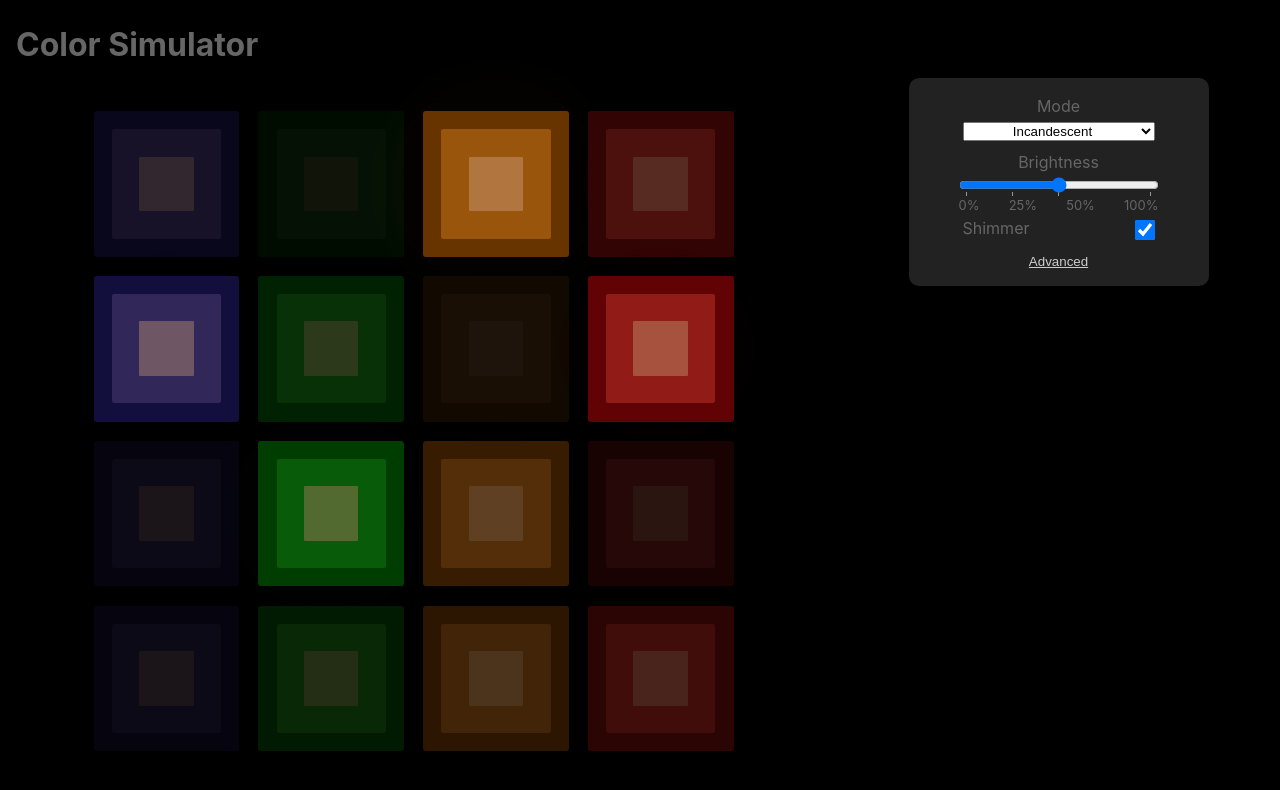
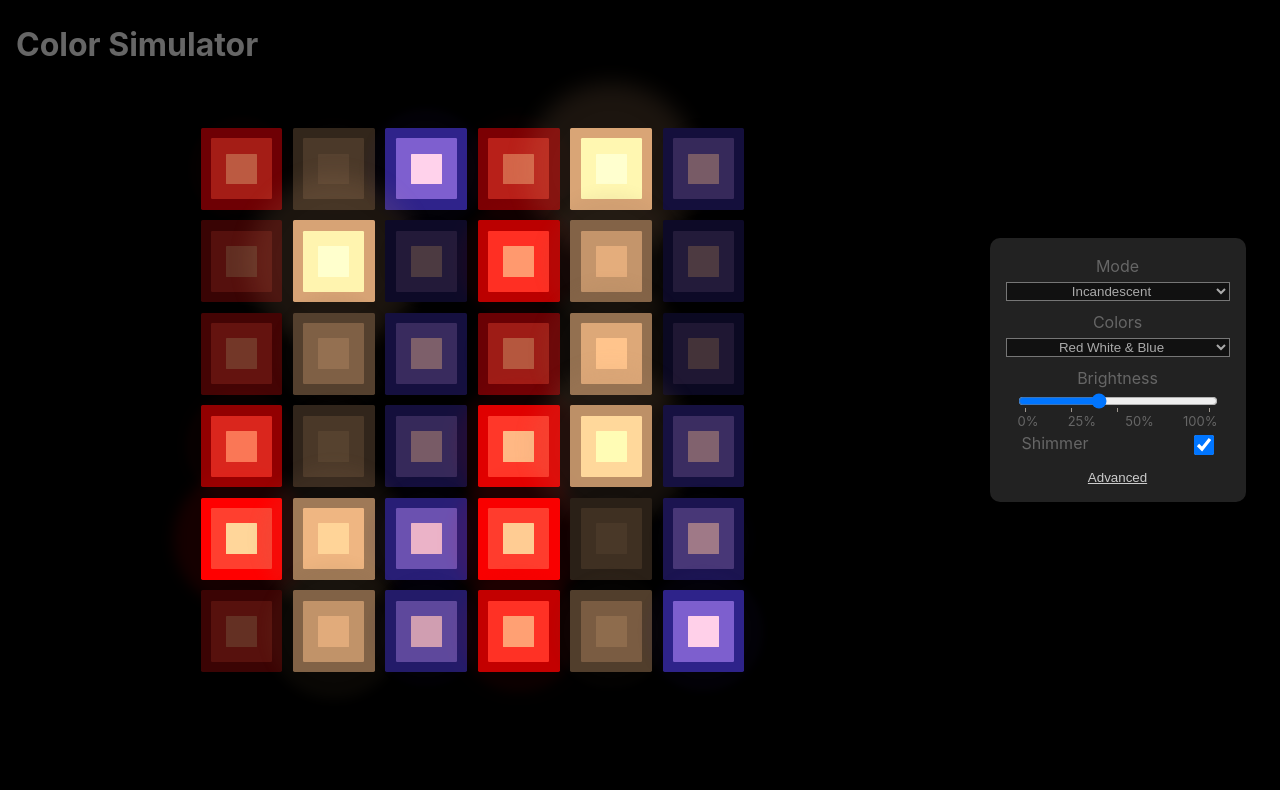
Before and after one commit to nickgerlock/Color-Simulator-Svelte, a Svelte app: page / in a window 1280 px wide. Shown: the top 790 px of the page. Built offline with nearby package versions, Linux system fonts and the light colour scheme.

Commit message:
Many improvements. Color selection.

```diff
--- a/src/App.svelte
+++ b/src/App.svelte
@@ -1,6 +1,8 @@
 <script lang="ts">
   import ColorControls from './color_controls.svelte';
+  import type { ColorOptionKey } from './color_options';
   import ColorSimulator from './color_simulator.svelte';
+    import { color } from './lib/color';
   import { BloomRange, BrightnessRange, ColorTemperatureRange, FilterStrengthRange, GlowPeriodRange } from './lib/ranges';
 
   let brightness: number = BrightnessRange.default;
@@ -9,6 +11,7 @@
   let glow: boolean = true;
   let glowPeriod: number = GlowPeriodRange.default;
   let ledMode: boolean = false;
+  let colorOption: ColorOptionKey = 'red_white_and_blue';
 </script>
 
 <div class="page">
@@ -18,13 +21,15 @@
 
   <div class="content">
     <div class="color_simulator_container">
-      <ColorSimulator brightness={brightness} colorTemperature={colorTemperature} filterStrength={filterStrength} bloom={bloom} glow={glow} glowPeriod={glowPeriod} ledMode={ledMode}></ColorSimulator>
+      <ColorSimulator brightness={brightness} colorTemperature={colorTemperature} filterStrength={filterStrength} bloom={bloom} glow={glow} glowPeriod={glowPeriod} ledMode={ledMode} colorOption={colorOption}></ColorSimulator>
     </div>
 
     <div class="color_controls_container">
-      <ColorControls bind:brightness={brightness} bind:colorTemperature={colorTemperature} bind:filterStrength={filterStrength} bind:bloom={bloom} bind:glow={glow} bind:glowPeriod={glowPeriod} bind:ledMode={ledMode}></ColorControls>
+      <ColorControls bind:brightness={brightness} bind:colorTemperature={colorTemperature} bind:filterStrength={filterStrength} bind:bloom={bloom} bind:glow={glow} bind:glowPeriod={glowPeriod} bind:ledMode={ledMode} bind:colorOption={colorOption}></ColorControls>
     </div>
   </div>
+
+  <div class="footer"></div>
 </div>
 
 <style>
@@ -50,31 +55,37 @@
   }
 
   .page {
-    height: 98%;
+    box-sizing: border-box;
+    height: 100%;
+    width: 100%;
+    overflow: auto;
     display: flex;
     flex-direction: column;
-    padding-bottom: 1em;
     /* height: 100%; */
     /* margin: 8px;
     padding: 8px; */
   }
   .header {
-    box-sizing: border-box;
     padding: 0px 8px 0px 8px;
     margin: 0px 8px 0px 8px;
-    flex-grow: 0;
-    flex-shrink: 1;
-    flex-basis: 10%;
-    max-height: 10%;
+    height: 6em;
+  }
+
+  .footer {
+    height: 6em;
   }
   .content {
     box-sizing: border-box;
     overflow: visible;
     display: flex;
+    flex-grow: 1;
+    flex-shrink: 1;
+    flex-basis: 100%;
+    /* This is a hack because I can't figure out how to make flex work on this. */
+    max-height: calc(100% - 12em);
     flex-direction: column;
     flex-wrap: wrap;
     justify-content: space-between;
-    height: 100vh;
     gap: 10px;
   }
 
@@ -90,16 +101,27 @@
 
   .color_controls_container {
     box-sizing: border-box;
+    display: flex;
   }
 
-  @media (min-width: 680px) {
+  @media (min-width: 800px) {
     .color_controls_container {
-      min-height: 400px;
+      min-height: 90%;
+      width: 325px;
+    }
+
+    .color_simulator_container {
+      min-height: 90%;
+      width: calc(100% - 335px);
     }
   }
 
-  @media (max-width: 680px) {
+  @media (max-width: 800px) {
     .header {
+      display: none;
+    }
+
+    .footer {
       display: none;
     }
 
--- a/src/color_controls.svelte
+++ b/src/color_controls.svelte
@@ -1,9 +1,12 @@
 <script lang="ts">
-  import type { Preset } from './presets';
+  import type { PresetKey } from './presets';
+  import { getAllColorOptions, type ColorOptionKey } from './color_options';
   import { debounce } from './lib/utils';
   import { BrightnessRange, ColorTemperatureRange, FilterStrengthRange, BloomRange, GlowPeriodRange } from "./lib/ranges";
   import { isPreset, getPreset, getAllPresets, getPresetLabel } from './presets';
   import RangeControl from "./range_control.svelte"
+    import SelectControl from './select_control.svelte';
+    import { color } from './lib/color';
 
   export let brightness: number = BrightnessRange.default;
   export let colorTemperature: number = ColorTemperatureRange.default;
@@ -12,9 +15,19 @@
   export let glow: boolean = false;
   export let ledMode: boolean = false;
   export let glowPeriod: number = GlowPeriodRange.default;
-  export let preset: Preset = "incandescent";
+  export let colorOption: ColorOptionKey = 'christmas';
+
+  export let preset: PresetKey = "incandescent";
 
   let showAdvanced = false;
+
+  function getPresetOptions() {
+    return getAllPresets().map(preset => ({value: preset.key, label: preset.label}));
+  }
+
+  function getColorOptions() {
+    return getAllColorOptions().map(colorOption => ({label: colorOption.label, value: colorOption.key}));
+  }
 
   function setPreset(selectedPreset: string): void {
     if (!isPreset(selectedPreset)) return;
@@ -27,10 +40,10 @@
     filterStrength = settings.filterStrength ?? filterStrength;
     glow = settings.glow ?? glow;
     ledMode = settings.ledMode ?? ledMode;
+    colorOption = settings.colorOption ?? colorOption;
   }
 
   const setGlowPeriod = debounce((e: Event & {currentTarget: EventTarget & HTMLInputElement}) => {
-    debugger
     // @ts-ignore
     const currentGlowPeriod = e[0].target.value
 
@@ -44,18 +57,9 @@
 
 <div class="controls container">
   <div class="basic controls">
-    <div class="mode dropdown control">
-      <div class="wrapper">
-        <label for="mode">Mode</label>
-        <select on:input={(e) => setPreset(e.currentTarget.value)} name="mode">
-          {#each getAllPresets() as preset}
-            <option value={preset}>
-              {getPresetLabel(preset)}
-            </option>
-          {/each}
-        </select>
-      </div>
-    </div>
+    <SelectControl name="mode" label="Mode" options={getPresetOptions()} onChange={setPreset}></SelectControl>
+
+    <SelectControl bind:value={colorOption} name="color_option" label="Colors" options={getColorOptions()}></SelectControl>
 
     <RangeControl bind:value={brightness} name="brightness" label="Brightness" rangeParameters={BrightnessRange}></RangeControl>
 
@@ -95,12 +99,11 @@
 <style>
   .controls.container {
     margin: auto;
-    margin-top: 0px;
     max-width: 300px;
     max-height: 100%;
     display: flex;
     flex-direction: column;
-    overflow: scroll;
+    overflow: auto;
     box-sizing: border-box;
     background-color: #222222;
     border-radius: 10px;
@@ -126,21 +129,6 @@
     margin-top: 1em;
   }
 
-  .dropdown.control label {
-    display: block;
-    width: 100%;
-  }
-
-  .dropdown.control select {
-    display: block;
-    width: 100%;
-    text-align: center;
-  }
-
-  .dropdown.control {
-    margin-bottom: 2em;
-  }
-
   .control .wrapper {
     display: block;
     margin: auto;
@@ -162,10 +150,4 @@
     float: right;
   }
 
-  .control select {
-    margin: auto;
-    position: relative;
-    top: 4px;
-    float: right;
-  }
 </style>
--- /dev/null
+++ b/src/color_options.ts
@@ -0,0 +1,83 @@
+import type { Color } from './lib/color';
+import {
+  White,
+  Black,
+
+  Red,
+  Green,
+  Blue,
+
+  Yellow,
+  Magenta,
+  Cyan,
+
+  Orange,
+  Azure,
+  LedOrange,
+} from './lib/colors';
+
+type FullColorOption = ColorOption & {key: ColorOptionKey};
+
+export function getAllColorOptions(): FullColorOption[] {
+  return ColorOptions.map(getColorOption);
+}
+
+export function getColorOption(colorOptionKey: ColorOptionKey): FullColorOption {
+  return {
+    ...ColorOptionConfigs[colorOptionKey],
+    key: colorOptionKey,
+  };
+}
+
+export function getColors(colorOption: ColorOptionKey): Color[] {
+  return ColorOptionConfigs[colorOption].colors;
+}
+
+export type ColorOptionKey = typeof ColorOptions[number];
+
+interface ColorOption {
+  label: string,
+  colors: Color[],
+};
+
+
+const ColorOptions = [
+  'christmas',
+  'test_pattern_colors',
+  'red_white_and_blue',
+] as const;
+
+const ColorOptionConfigs: Record<ColorOptionKey, ColorOption> = {
+  christmas: {
+    label: "Holiday",
+    colors: [
+      Blue,
+      Green,
+      Orange,
+      Red,
+    ],
+  },
+  red_white_and_blue: {
+    label: "Red White & Blue",
+    colors: [
+      Red,
+      White,
+      Blue,
+      Red,
+      White,
+      Blue,
+    ],
+  },
+  test_pattern_colors: {
+    label: "Test Pallette",
+    colors: [
+      White,
+      Red,
+      Green,
+      Blue,
+      Yellow,
+      Magenta,
+      Cyan,
+    ],
+  }
+};
--- a/src/color_simulator.svelte
+++ b/src/color_simulator.svelte
@@ -7,9 +7,11 @@
 
   export let glow: boolean = false;
   export let glowPeriod: number = 8000;
-  export let glowRange: {start: number, end: number} = {start: 0.25, end: 1.0};
+  export let glowRange: {start: number, end: number} = {start: 0.5, end: 1.25};
 
   export let ledMode: boolean = false;
+
+  export let colorOption: ColorOptionKey = 'christmas';
 
   // TODO move definition. probably change it
   type Light = {
@@ -41,6 +43,8 @@
   } from './lib/colors';
   import { partition, repeatArray, repeat } from './lib/utils';
   import { ease, easeOut } from './lib/easing';
+    import bezier from 'bezier-easing';
+    import { getColors, type ColorOptionKey } from './color_options';
 
   function getLights(colors: Color[], lightSource: Color, brightness: number, filterStrength: number, glow: boolean, seed: number, offsets?: number[], ledMode=false, glowPeriod:number = 8000): Light[] {
     return colors.map((color, index) => {
@@ -66,15 +70,28 @@
   function computeGlowValue(seed: number, glowPeriod: number) {
     const progressValue = (seed % glowPeriod) / glowPeriod;
     const symmetricalizedProgressValue = Math.abs(progressValue - 0.5) * 2.0;
-    const rawGlowValue = symmetricalizedProgressValue;
+    const rawGlowValue = ease(symmetricalizedProgressValue);
     const scaledGlowValue = glowRange.start * (1 - rawGlowValue) + glowRange.end * (rawGlowValue)
 
     return scaledGlowValue;
   }
 
   const MAX_WIDTH_PER_NUM_COPIES = 400;
-  const NUM_LIGHTS_PER_ROW = 4;
   const BRIGHTNESS_MULTIPLIER = 1.5;
+  // Map [0, 1] to this range.
+
+  const mapBrightness = (brightness: number, ledMode: boolean) => {
+    const INCANDESCENT_CURVE = bezier(0.0, 1.08, 0.11, 0.87);
+    // const LED_CURVE = bezier(0.0, 1.08, 0.11, 0.87);
+    const LED_CURVE = easeOut;
+    const INCANDESCENT_BRIGHTNESS_RANGE = [0, 1.5];
+    const LED_BRIGHTNESS_RANGE = [0, 1.5];
+
+    const brightnessRange = ledMode ? LED_BRIGHTNESS_RANGE : INCANDESCENT_BRIGHTNESS_RANGE;
+    const curve = ledMode ? LED_CURVE : INCANDESCENT_CURVE;
+
+    return brightnessRange[0] + curve(brightness) * brightnessRange[1];
+  };
   const pureColors = [
     White,
     Black,
@@ -98,7 +115,6 @@
   let lightSource: Color;
   // let lightRows: Light[][];
 
-  const colorPool = repeatArray(christmasColors, 4);
   // Computed glow values for [0, ... , GLOW_PERIOD]
   let precomputedGlowValues: Map<number, number>;
   // TODO: should probably change this to a random walk.
@@ -106,21 +122,29 @@
     return [indexAsSeed, computeGlowValue(indexAsSeed, glowPeriod)];
   }));
 
-  const numLights = colorPool.length;
-  const numRows = numLights / NUM_LIGHTS_PER_ROW;
-  const aspectRatio = NUM_LIGHTS_PER_ROW / numRows;
-  const inverseAspectRatio = numRows / NUM_LIGHTS_PER_ROW;
 
-  $: randomizedOffsets = colorPool.map(() => Math.floor(Math.random() * glowPeriod));
-  $: finalBrightness = easeOut(brightness) * BRIGHTNESS_MULTIPLIER;
+  $: colorPool = getColors(colorOption); // TODO make this always square
+  $: finalBrightness = mapBrightness(brightness, ledMode);
   $: lightEmitter = tempatureVariantLightSource(colorTemperature);
   $: lightSource = ledMode ? White : getColorFromTemperatureVariantLightSource(lightEmitter, brightness);
-  $: lights = getLights(colorPool, lightSource, finalBrightness, filterStrength, glow, new Date().getTime(), randomizedOffsets, ledMode, glowPeriod);
+
+  $: console.log(numLightsPerColumn)
+
+  $: numLightsPerRow = colorPool.length;
+  $: numLightsPerColumn = colorPool.length;
+  // TODO: I think none of this is used.
+  $: aspectRatio = numLightsPerRow / numLightsPerColumn;
+  $: inverseAspectRatio = numLightsPerRow / numLightsPerColumn;
+  $: fullColorList = repeatArray(colorPool, numLightsPerColumn);
+  $: randomizedOffsets = fullColorList.map(() => Math.floor(Math.random() * glowPeriod));
+  $: numLights = fullColorList.length;
+
+  $: lights = getLights(fullColorList, lightSource, finalBrightness, filterStrength, glow, new Date().getTime(), randomizedOffsets, ledMode, glowPeriod);
 
   onMount(()=> {
     const interval = setInterval(() => {
       if (glow) {
-        lights = getLights(colorPool, lightSource, finalBrightness, filterStrength, glow, new Date().getTime(), randomizedOffsets, ledMode, glowPeriod);
+        lights = getLights(fullColorList, lightSource, finalBrightness, filterStrength, glow, new Date().getTime(), randomizedOffsets, ledMode, glowPeriod);
       }
     }, 8);
 
@@ -132,42 +156,57 @@
 </script>
 
 <div class="color_simulator">
-  <div class='lights' style:--lightsPerRow={NUM_LIGHTS_PER_ROW} style:--aspectRatio={aspectRatio} style:--inverseAspectRatio={inverseAspectRatio}>
+  <div class='lights' style:--lightsPerRow={numLightsPerRow} style:--aspectRatio={aspectRatio} style:--inverseAspectRatio={inverseAspectRatio}>
     {#each lights as light}
-      <ColoredLight lightSource={light.lightSource} color={light.color} filterStrength={filterStrength} brightness={light.brightness} bloom={bloom} ledMode={ledMode}></ColoredLight>
+      <ColoredLight lightSource={light.lightSource} color={light.color} filterStrength={filterStrength} brightness={light.brightness} bloom={bloom} ledMode={ledMode} numLights={numLights}></ColoredLight>
     {/each}
   </div>
 </div>
 
 <style>
+  @media (max-width: 800px) {
+  }
+
+
+  .lights {
+    --maxHeight: 100%;
+    --maxWidth: min(100%, var(--maxWidthFromHeight));
+  }
+
   .color_simulator {
+    display: flex;
     animation: fadein 0.4s;
-    display: grid;
+    flex-direction: column;
     flex-grow: 1;
     flex-shrink: 1;
     overflow: visible;
+    margin: auto;
+    aspect-ratio: 1;
+    max-height: 100%;
   }
   .lights {
-    --maxHeight: 80vh; /* TODO: this is arbitrary */
     --maxWidthFromHeight: calc((var(--maxHeight) * var(--aspectRatio)));
     --maxHeightFromWidth: calc((var(--maxWidth) * var(--inverseAspectRatio)));
-    --maxWidth: min(80vw, var(--maxWidthFromHeight));
     overflow: visible;
     margin: auto;
     margin-top: 0px;
     margin-bottom: 0px;
-    width: var(--maxWidth);
-    max-height: var(--maxHeightFromWidth);
     margin: auto;
+    box-sizing: border-box;
+    padding: 2em;
+
+    max-height: 100%;
+    max-width: 100%;
+    aspect-ratio: 1;
+
+    flex-grow: 1;
 
     display: grid;
 
     grid-auto-flow: row;
-    grid-row-gap: max(1.5vw, 10px);
-    grid-column-gap: max(1.5vw, 10px);
+    grid-gap: 2%;
     grid-template-columns: repeat(var(--lightsPerRow), minmax(0, 1fr));
-    grid-template-rows: repeat(auto, 10px);
-    /* grid-auto-rows: minmax(100px, auto); */
+    grid-auto-rows: min-content;
   }
   @keyframes fadein {
       from {
--- a/src/colored_light.svelte
+++ b/src/colored_light.svelte
@@ -10,10 +10,12 @@
   export let brightness: number;
   export let bloom: number = 0;
   export let ledMode: boolean;
+  export let numLights: number = 16;
 
-  const glowRadiusMultiplier = ledMode ? 8 : 12;
   const glowTransparancyMultiplier = ledMode ? 0.4 : 0.2;
+  const glowRadiusMultiplierPerNumLights = 128;
 
+  $: glowRadiusMultiplier = glowRadiusMultiplierPerNumLights / (numLights) * (ledMode ? 1 : 1.5);
   $: ({ low, mid, high, glow, glowBrightness } = getLightColors(scale(lightSource, brightness), color, brightness, filterStrength));
   $: lowString = colorString(low);
   $: midString = colorString(mid);
--- a/src/lib/ranges.ts
+++ b/src/lib/ranges.ts
@@ -10,7 +10,7 @@ export const BrightnessRange: RangeParameters = {
   min: 0,
   max: 1.0,
   step: 0.01,
-  default: 0.5,
+  default: 0.4,
   list: [
     {
       value: 0, label: "0%",
@@ -91,7 +91,7 @@ export const FilterStrengthRange: RangeParameters = {
 }
 
 export const GlowPeriodRange: RangeParameters = {
-  min: 500, // TODO probably higher
+  min: 500,
   max: 16_000,
   step: 500,
   default: 8_000,
--- a/src/presets.ts
+++ b/src/presets.ts
@@ -1,29 +1,23 @@
+import type { ColorOptionKey } from './color_options';
 import { ColorTemperatureRange } from './lib/ranges';
 
-export function getAllPresets(): readonly Preset[] {
-  return Presets;
+export function getAllPresets(): Preset[] {
+  return Presets.map(getPreset);
 }
 
-export function getPreset(preset: Preset) {
-  return PresetConfigs[preset];
+export function getPreset(preset: PresetKey): Preset {
+  return Object.assign({key: preset}, PresetConfigs[preset]);
 }
 
-export function getPresetLabel(preset: Preset) {
+export function getPresetLabel(preset: PresetKey): string {
   return PresetConfigs[preset].label;
 }
 
-export function isPreset(preset: string): preset is Preset {
-  return Presets.includes(preset as Preset);
+export function isPreset(preset: string): preset is PresetKey {
+  return Presets.includes(preset as PresetKey);
 }
 
-export type Preset = typeof Presets[number];
-
-const Presets = [
-  "incandescent",
-  "led",
-  "warm_incandescent",
-  "true_beauty",
-] as const;
+export type PresetKey = typeof Presets[number];
 
 type Settings = {
   brightness: number,
@@ -31,34 +25,56 @@ type Settings = {
   filterStrength: number,
   glow: boolean,
   ledMode: boolean,
+  colorOption: ColorOptionKey,
 }
 
 type PresetConfig = Partial<Settings> & { label: string };
-type PresetConfigs = Record<Preset, PresetConfig>;
+type PresetConfigs = Record<PresetKey, PresetConfig>;
+type Preset = PresetConfig & { key: PresetKey };
 
-const PresetConfigs: PresetConfigs = {
+const Presets = [
+  'incandescent',
+  'led',
+  'warm_incandescent',
+  'cool_incandescent',
+  'true_beauty',
+] as const;
+
+const PresetConfigs: Record<PresetKey, PresetConfig> = {
   incandescent: {
     colorTemperature: ColorTemperatureRange.default,
     filterStrength: 0.8,
     ledMode: false,
     label: 'Incandescent',
   },
+
   led: {
     ledMode: true,
     label: 'LED',
   },
+
   warm_incandescent: {
     colorTemperature: 2000,
     filterStrength: 0.7,
     ledMode: false,
     label: 'Warm Incandescent',
+    brightness: 0.55,
   },
-  true_beauty: {
+
+  cool_incandescent: {
+    colorTemperature: 10000,
+    filterStrength: 0.7,
+    ledMode: false,
+    label: 'Cool Incandescent',
+  },
+
+  true_beauty : {
     colorTemperature: 2000,
     filterStrength: 0.6,
-    brightness: 0.85,
+    brightness: 0.75,
     ledMode: false,
     glow: true,
     label: 'True Beauty',
+    colorOption: 'christmas',
   },
 } as const;
--- /dev/null
+++ b/src/select_control.svelte
@@ -0,0 +1,53 @@
+<script lang="ts" generics="T">
+  // export type SelectOption = {label: string, value: T};
+
+  export let name: string;
+  export let label: string;
+  export let disabled: boolean = false;
+  export let value: T | undefined = undefined;
+  export let options: {label: string, value: T}[];
+  export let onChange: ((...args: any) => any) = () => {};
+</script>
+
+<div class="{name} select control">
+  <div class="wrapper">
+    <label for={name}>{label}</label>
+    <select disabled={disabled} bind:value={value} on:input={(e) => onChange(e.currentTarget.value)} name="mode">
+      {#each options as option}
+        <option value={option.value}>
+          {option.label}
+        </option>
+      {/each}
+    </select>
+  </div>
+</div>
+
+<style>
+  .select.control label {
+    display: block;
+    width: 100%;
+  }
+
+  .select.control select {
+    background-color: #111111;
+    color: #AAAAAA;
+    display: block;
+    width: 100%;
+    text-align: center;
+  }
+
+  .select.control {
+    margin-bottom: 2em;
+  }
+
+  select {
+    margin: auto;
+    position: relative;
+    top: 4px;
+    float: right;
+  }
+
+  label {
+    text-align: center;
+  }
+</style>
```
Also changed, not shown: src/range_control.svelte (indentation only).
